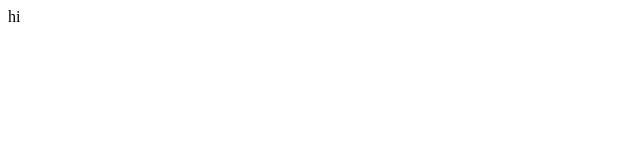
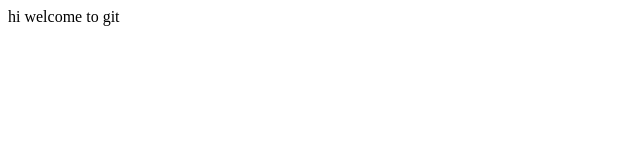
Before and after one commit to siran-1/git, a plain HTML site: page index.html in a window 1280 px wide. Shown: the whole page, without its empty margins (0-640 px from the left). Drawn offline with Linux system fonts and the light colour scheme.

Commit message:
final project

```diff
--- a/index.html
+++ b/index.html
@@ -1,5 +1,5 @@
 <html>
 <body>
-<p> hi </p>
+<p> hi welcome to git </p>
 </body>
 </html>
```
